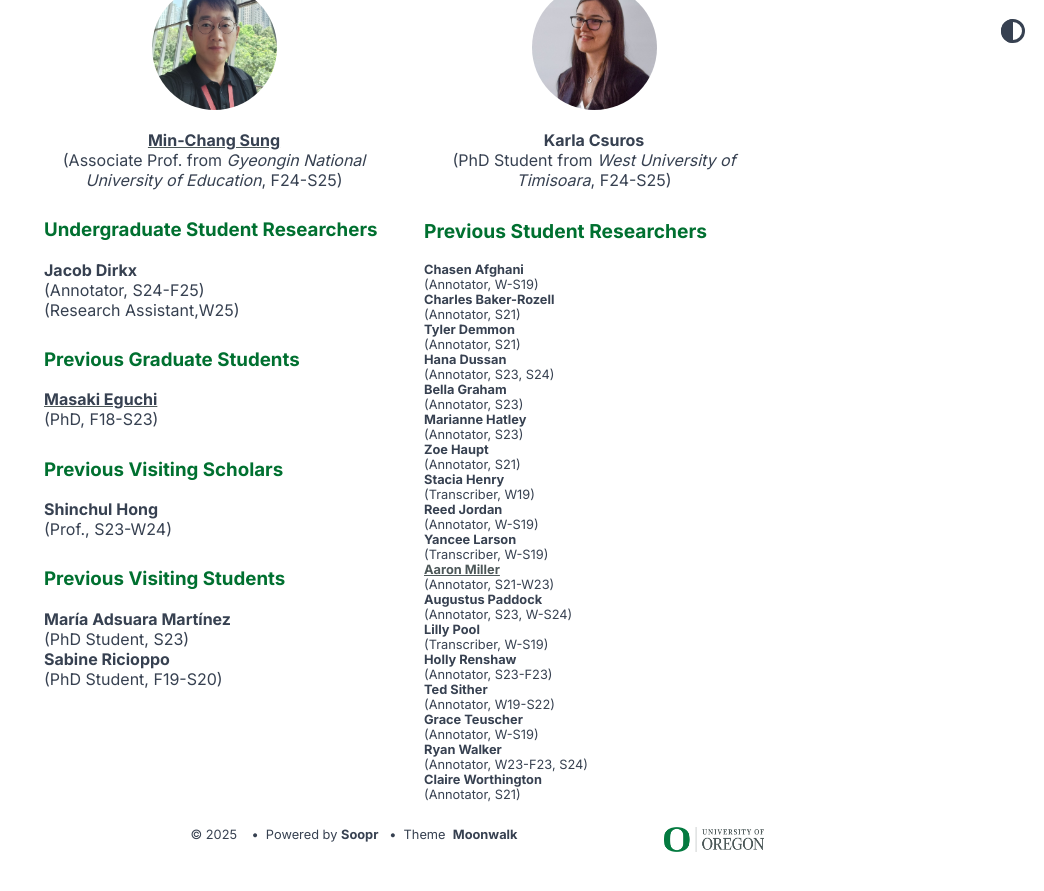
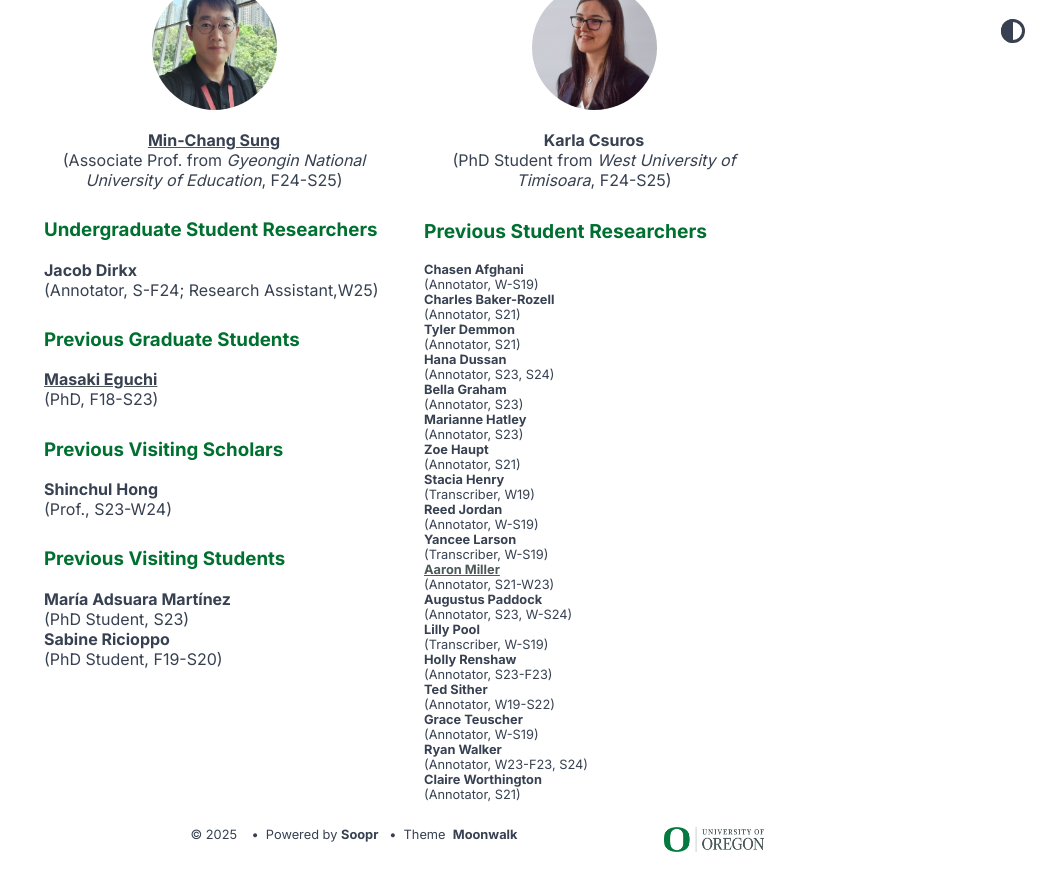
Before and after one commit to LCR-ADS-Lab/LCR-ADS-Home, a Jekyll site: the page built from docs/People.md, in a window 1280 px wide and 900 px high, scrolled down 1025 px. Shown: the top 891 px of the window, without its empty margins (236-1280 px from the left). Built offline with Jekyll 4.4.1, drawn with Linux system fonts in a browser that asks for light colours.

Commit message:
minor adjustment

```diff
--- a/docs/People.md
+++ b/docs/People.md
@@ -99,8 +99,7 @@ title: People
             <h3>Undergraduate Student Researchers</h3>
             <p>
                 <strong>Jacob Dirkx</strong><br>
-                (Annotator, S24-F25)<br>
-                (Research Assistant,W25)
+                (Annotator, S-F24; Research Assistant,W25)<br>
             </p>
             <h3>Previous Graduate Students</h3>
             <p>
```
Also changed, not shown: 1 other file.
